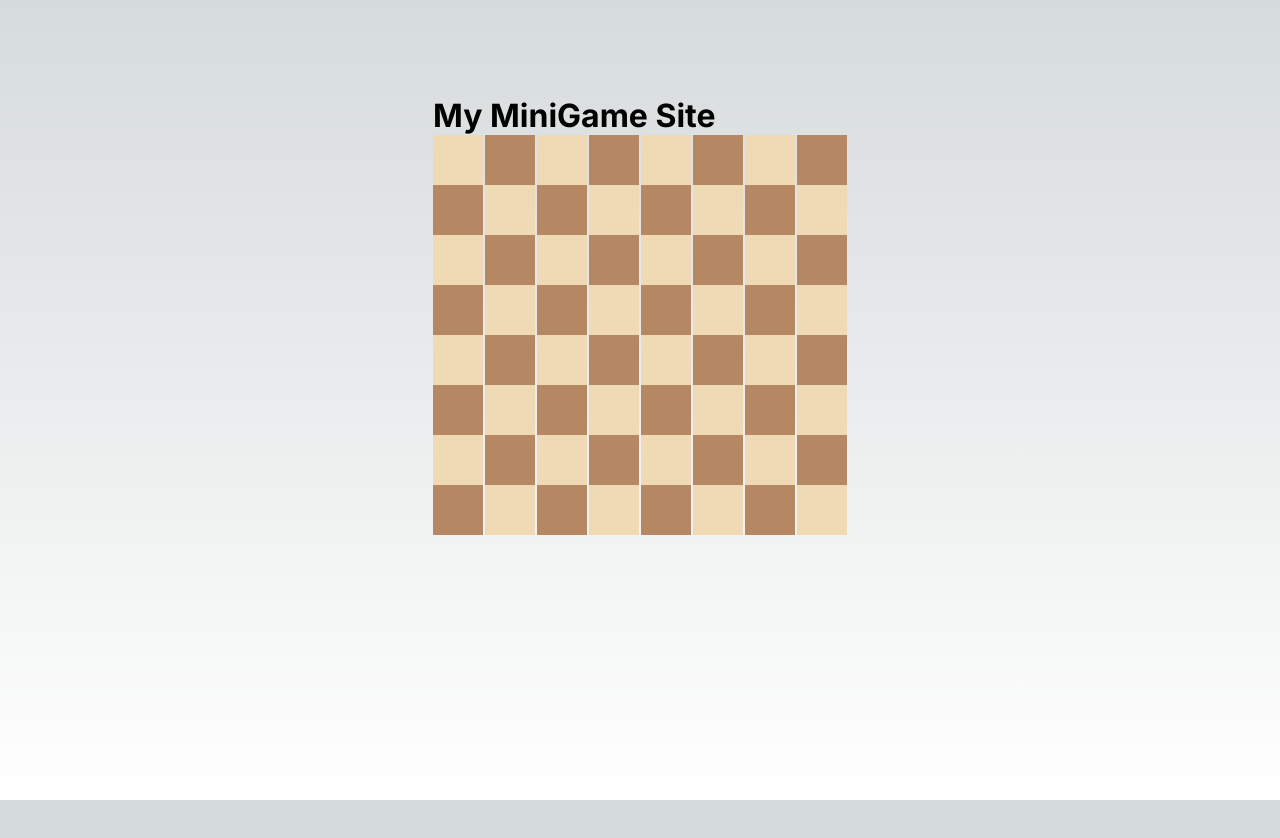
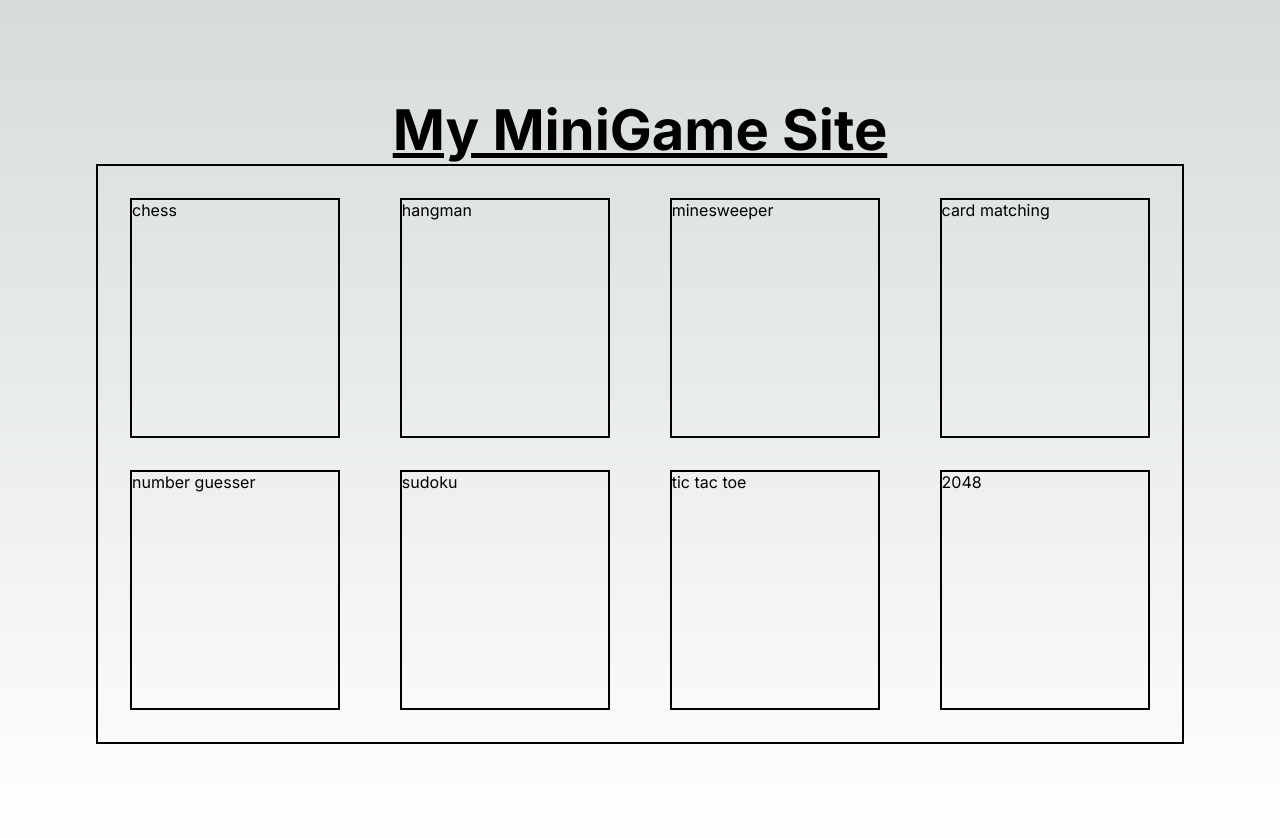
Before and after one commit to LiamJMiller/mini-game-app, a Next.js app: page / in a window 1280 px wide. Before the commit the page ends 800 px from the top, so only its background shows below. Built offline with nearby package versions, Linux system fonts and the light colour scheme.

Commit message:
adds basic structure to page

```diff
--- a/src/app/page.js
+++ b/src/app/page.js
@@ -1,5 +1,6 @@
 import Chessboard from "@/components/ChessBoard/ChessBoard";
 import styles from "./page.module.css";
+import "./page.scss";
 import { Chess } from "chess.js";
 
 export default function Home() {
@@ -14,11 +15,16 @@ export default function Home() {
 
   return (
     <main className={styles.main}>
-      <div>
-        <h1>My MiniGame Site</h1>
-        <div>
-          <Chessboard />
-        </div>
+      <h1 className="home__title">My MiniGame Site</h1>
+      <div className="home__games-area">
+        <div class="home__game-tile">chess</div>
+        <div class="home__game-tile">hangman</div>
+        <div class="home__game-tile">minesweeper</div>
+        <div class="home__game-tile">card matching</div>
+        <div class="home__game-tile">number guesser</div>
+        <div class="home__game-tile">sudoku</div>
+        <div class="home__game-tile">tic tac toe</div>
+        <div class="home__game-tile">2048</div>
       </div>
     </main>
   );
--- a/src/app/page.module.css
+++ b/src/app/page.module.css
@@ -1,7 +1,7 @@
 .main {
   display: flex;
   flex-direction: column;
-  justify-content: space-between;
+  justify-content: center;
   align-items: center;
   padding: 6rem;
   min-height: 100vh;
@@ -97,7 +97,7 @@
 
 .center::before,
 .center::after {
-  content: '';
+  content: "";
   left: 50%;
   position: absolute;
   filter: blur(45px);
--- /dev/null
+++ b/src/app/page.scss
@@ -0,0 +1,25 @@
+.home {
+  &__title {
+    font-size: 3.5rem;
+    text-decoration: underline;
+    margin: 0;
+  }
+
+  &__games-area {
+    padding: 1rem;
+    border: 2px black solid;
+    width: 100%;
+    height: 100%;
+    display: flex;
+    flex-direction: row;
+    justify-content: space-between;
+    flex-wrap: wrap;
+  }
+
+  &__game-tile {
+    height: 15rem;
+    margin: 1rem;
+    width: 20%;
+    border: 2px black solid;
+  }
+}
```
Also changed, not shown: src/pages/ChessPage.js (added).
